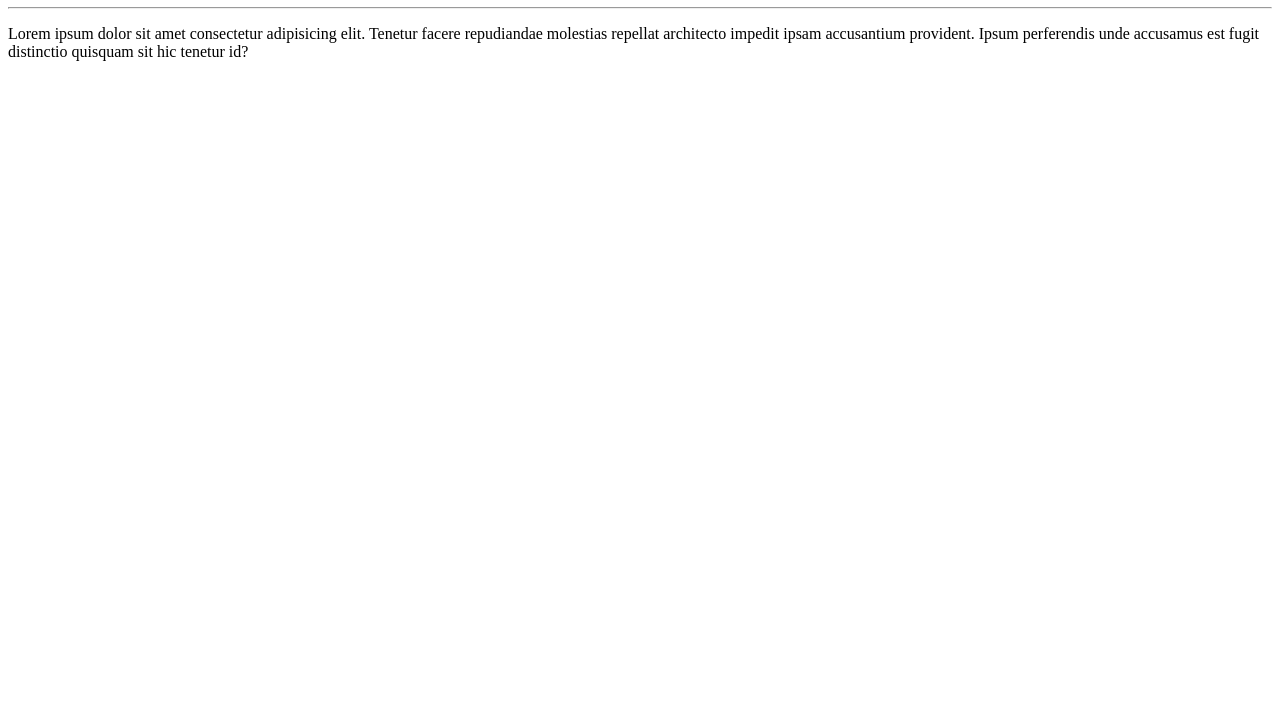
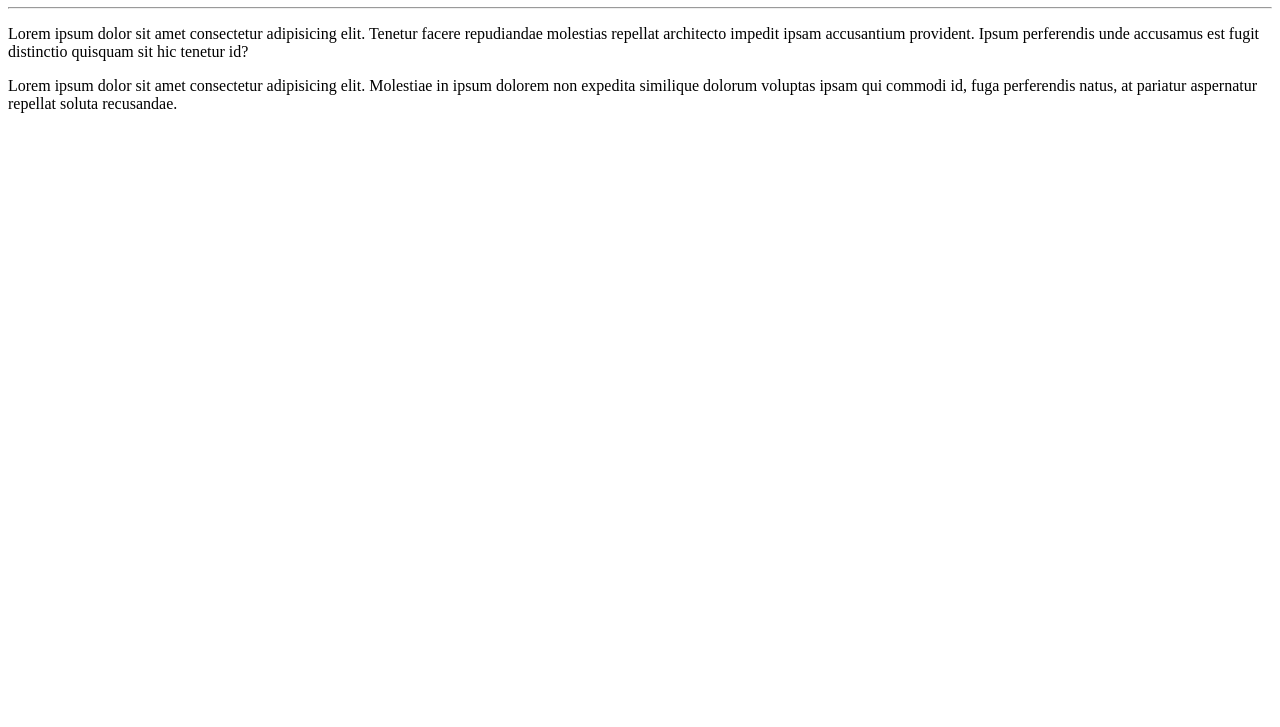
Before and after one commit to valeriaresco/Ola-Mundo, a plain HTML site: page site-exemplo/index.html in a window 1280 px wide. Shown: the part 73-800 px from the top of the page. Drawn offline with Linux system fonts and the light colour scheme.

Commit message:
adicionei um parágrafo

```diff
--- a/site-exemplo/index.html
+++ b/site-exemplo/index.html
@@ -11,6 +11,7 @@
     <h1>Olá, Mundo!</h1>
     <hr>
     <p>Lorem ipsum dolor sit amet consectetur adipisicing elit. Tenetur facere repudiandae molestias repellat architecto impedit ipsam accusantium provident. Ipsum perferendis unde accusamus est fugit distinctio quisquam sit hic tenetur id?</p>
+    <p>Lorem ipsum dolor sit amet consectetur adipisicing elit. Molestiae in ipsum dolorem non expedita similique dolorum voluptas ipsam qui commodi id, fuga perferendis natus, at pariatur aspernatur repellat soluta recusandae.</p>
 
 </body>
 </html>
```
